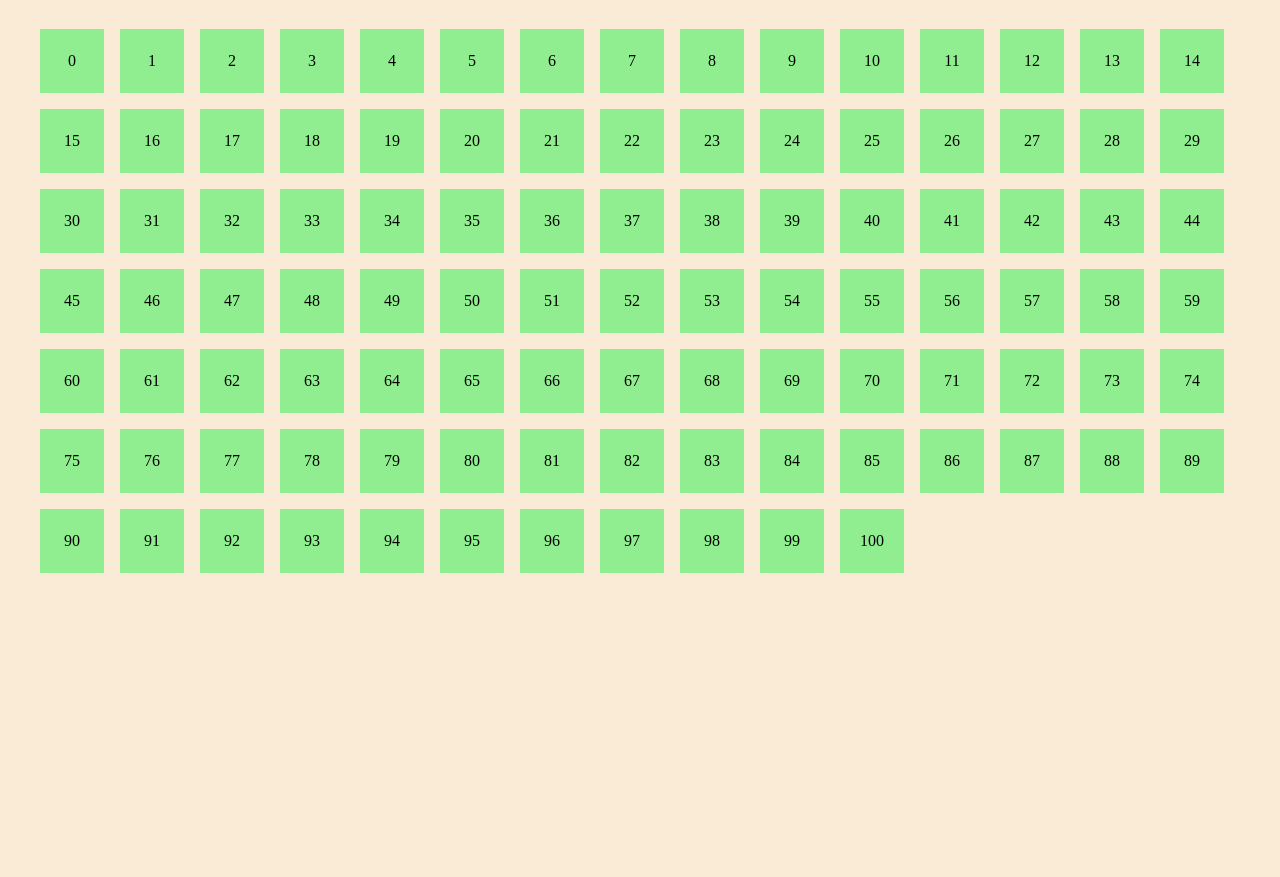
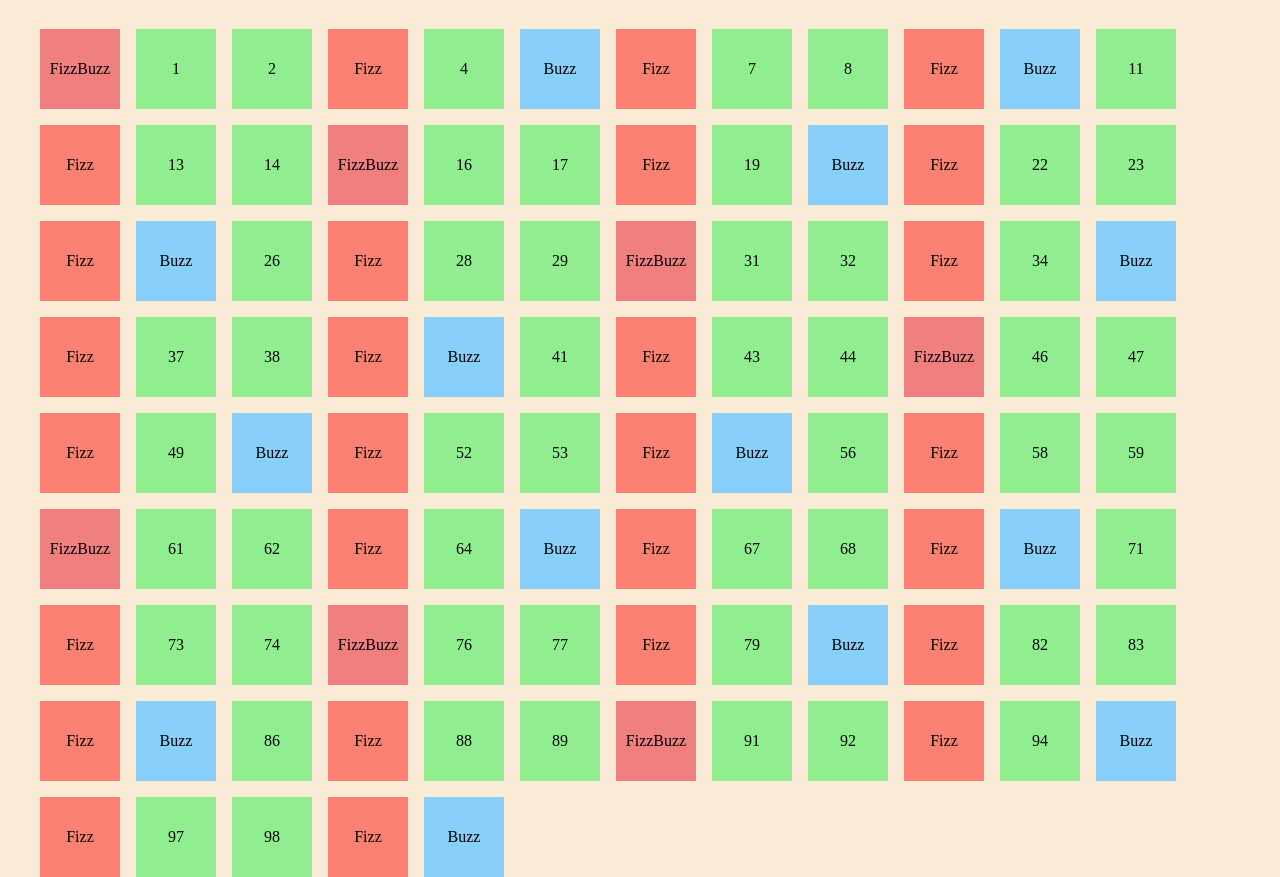
Before and after one commit to LudwigEffort/js-fizzbuzz, a plain HTML site: page index.html in a window 1280 px wide. Shown: the part 40-917 px from the top of the page. Before the commit the page ends 800 px from the top, so only its background shows below. Drawn offline with Linux system fonts and the light colour scheme.

Commit message:
work done

```diff
--- a/css/style.css
+++ b/css/style.css
@@ -28,7 +28,20 @@ body    {
     display: flex;
     justify-content: center;
     align-items: center;
-    width: 4rem;
-    height: 4rem;
+    width: 5rem;
+    height: 5rem;
     background-color: lightgreen;
+    padding: 1rem;
 }
+
+.fizz {
+    background-color: salmon;
+}
+
+.buzz {
+    background-color: lightskyblue;
+}
+
+.fizz_buzz {
+    background-color: lightcoral;
+}
--- a/js/script.js
+++ b/js/script.js
@@ -20,9 +20,50 @@ Se sei a corto di idee per lo stile, potresti prendere spunto dallo screenshot f
 
 */
 
+/*
+
+Pseudocoding (istruzioni dentro ciclo for)
+
+IF (i multiplo di 3) {
+    let i = Fizz
+    eleSquares.innerHTML = eleSquares.innerHTML + `<div class="square fizz">${i}</div>`;
+}
+
+ELSE IF (i multiplo di 5) {
+    let i = Buzz
+    eleSquares.innerHTML = eleSquares.innerHTML + `<div class="square buzz">${i}</div>`;
+}
+
+ELSE IF  (i multiplo di 3 && multiplo di 5) {
+    let i = FizzBuzz
+    eleSquares.innerHTML = eleSquares.innerHTML + `<div class="square fizz_buzz">${i}</div>`;
+} ELSE {
+    eleSquares.innerHTML = eleSquares.innerHTML + `<div class="square">${i}</div>`;
+}
+
+
+*/
+
 const eleSquares = document.querySelector('.squares-container');
 for (let i = 0; i <= 100; i++ ) {
 
-    eleSquares.innerHTML = eleSquares.innerHTML + `<div class="square">${i}</div>`;
+    if ((i % 3 == 0) && (i % 5 !== 0)) {
+        // let i = Fizz;
+        eleSquares.innerHTML = eleSquares.innerHTML + `<div class="square fizz">Fizz</div>`;
+    }
+
+    else if ((i % 3 !== 0) && (i % 5 == 0)) {
+        // let i = Buzz ;
+        eleSquares.innerHTML = eleSquares.innerHTML + `<div class="square buzz">Buzz</div>`;
+    }
+
+    else if ((i % 3 == 0) && (i % 5 == 0)) {
+        // let i = FizzBuzz;
+        eleSquares.innerHTML = eleSquares.innerHTML + `<div class="square fizz_buzz">FizzBuzz</div>`;
+    }
+
+    else {
+        eleSquares.innerHTML = eleSquares.innerHTML + `<div class="square">${i}</div>`;
+    }
 
 }
```
